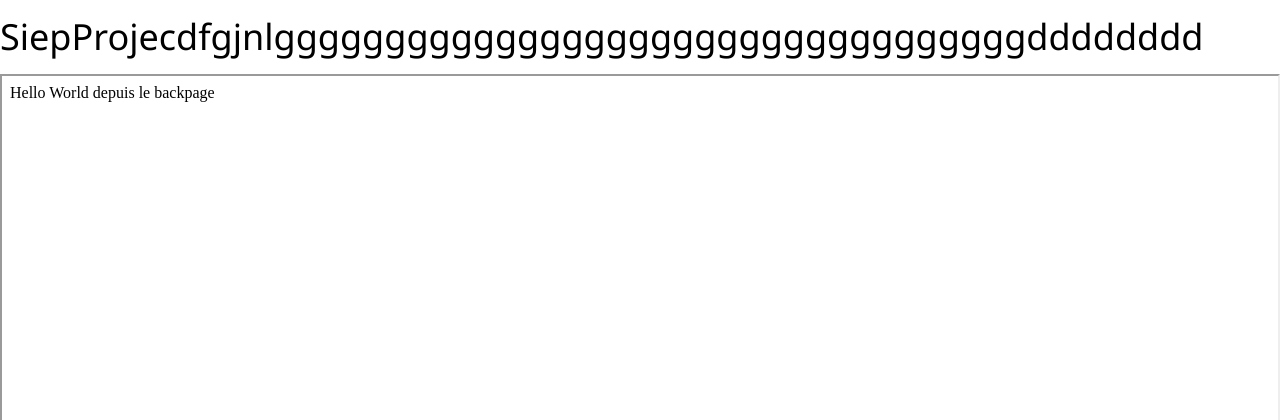
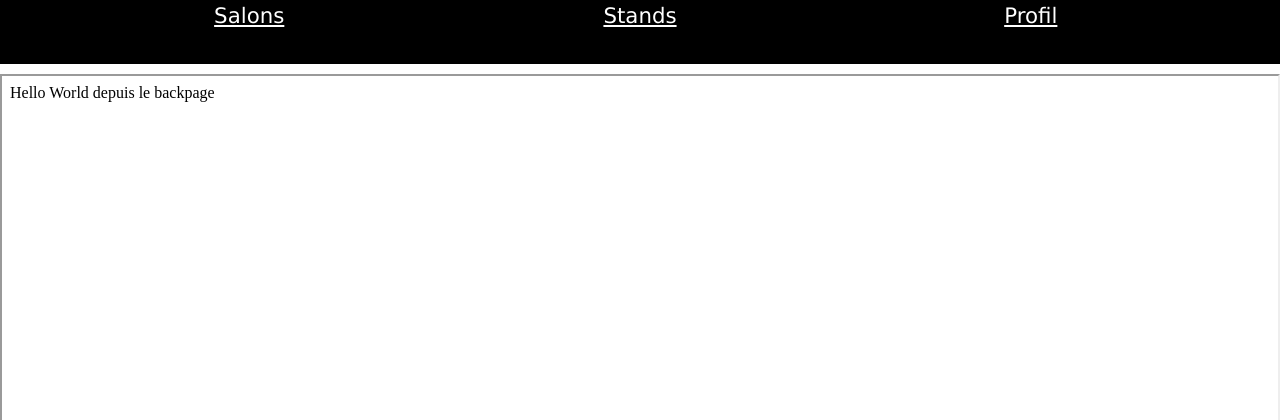
Before and after one commit to shinigami144/ProjetSalonLudus, a PHP site: page /SiepProject/index.php in a window 1280 px wide. Shown: the top 420 px of the page. Run offline with PHP 8.4, Linux system fonts and the light colour scheme; the visitor is signed in with stand-in values (Sample User, id 1); data that the repository does not hold is empty.

Commit message:
add nav bar

```diff
--- a/SiepProject/css/style.css
+++ b/SiepProject/css/style.css
@@ -110,3 +110,67 @@ ifram{
   text-decoration: none;
   cursor: pointer;
 }
+
+.nav{
+    width: 100%;
+    height: 8%;
+    background-color: black;
+    text-align: center;
+    color: white;
+    font-size: 16pt;
+    position: fixed;
+    top: 0;
+}
+#nav1{
+    color: white;
+    background-color: black;
+    width: 30%;
+    display: inline-block;
+    height: 5%;
+    text-align: center;
+}
+#nav1:hover{
+    color: white;
+    background-color: grey;
+    width: 30%;
+    display: inline-block;
+    height: 5%;
+    text-align: center;
+}
+#nav2{
+    color: white;
+    background-color: black;
+    width: 30%;
+    display: inline-block;
+    height: 5%;
+    text-align: center;
+}
+#nav2:hover{
+    color: white;
+    background-color: grey;
+    width: 30%;
+    display: inline-block;
+    height: 5%;
+    text-align: center;
+}
+#nav3{
+    color: white;
+    background-color: black;
+    width: 30%;
+    display: inline-block;
+    height: 5%;
+    text-align: center;
+}
+#nav3:hover{
+    color: white;
+    background-color: grey;
+    width: 30%;
+    display: inline-block;
+    height: 5%;
+    text-align: center;
+}
+nav div a{
+    margin-top: 10%;
+    color: white;
+    text-align: center;
+}
--- a/SiepProject/index.php
+++ b/SiepProject/index.php
@@ -7,6 +7,11 @@
 
 </head>
 <body>
+    <nav class="nav">
+    <div id="nav1"><a href="#">Salons</a></div>
+    <div id="nav2"><a href="#">Stands</a></div>
+    <div id="nav3"><a href="#">Profil</a></div>
+    </nav>
     <!-- The Modal -->
     <div id="myModal" class="modal">
 
```
